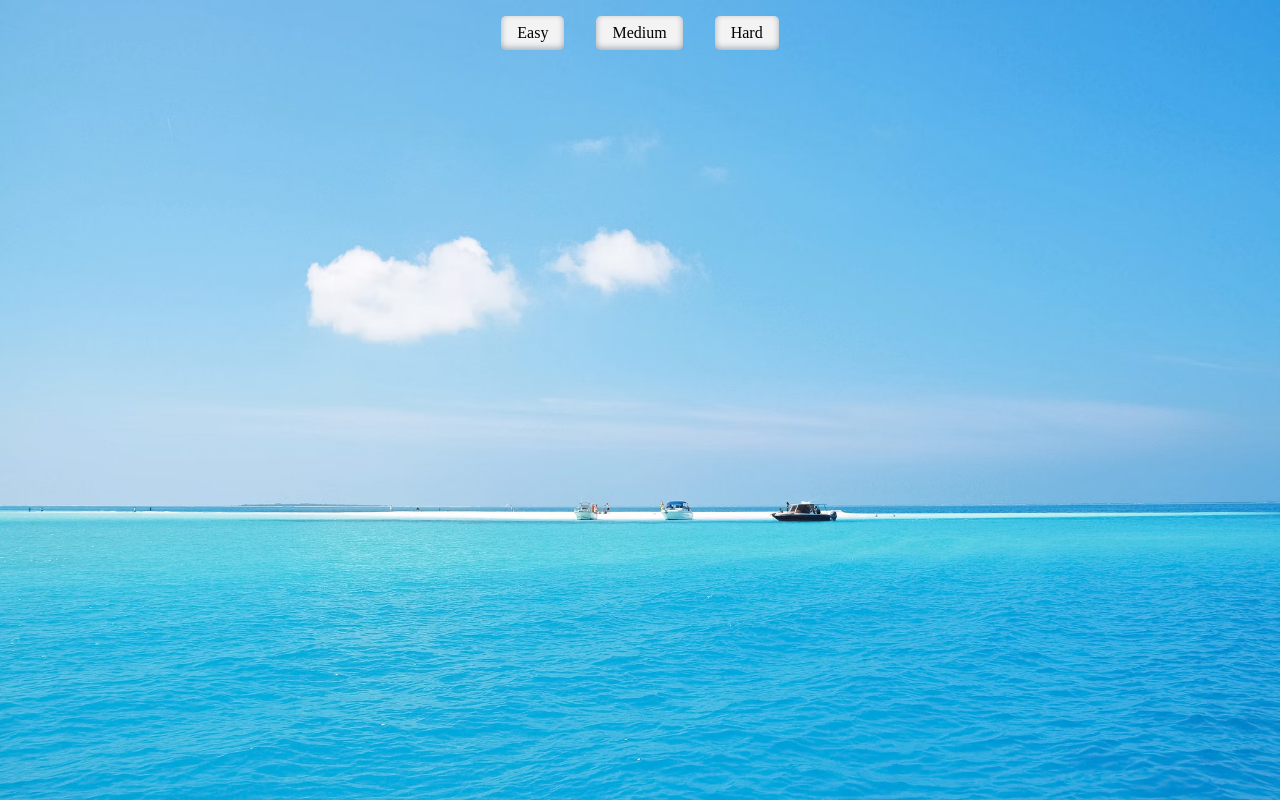
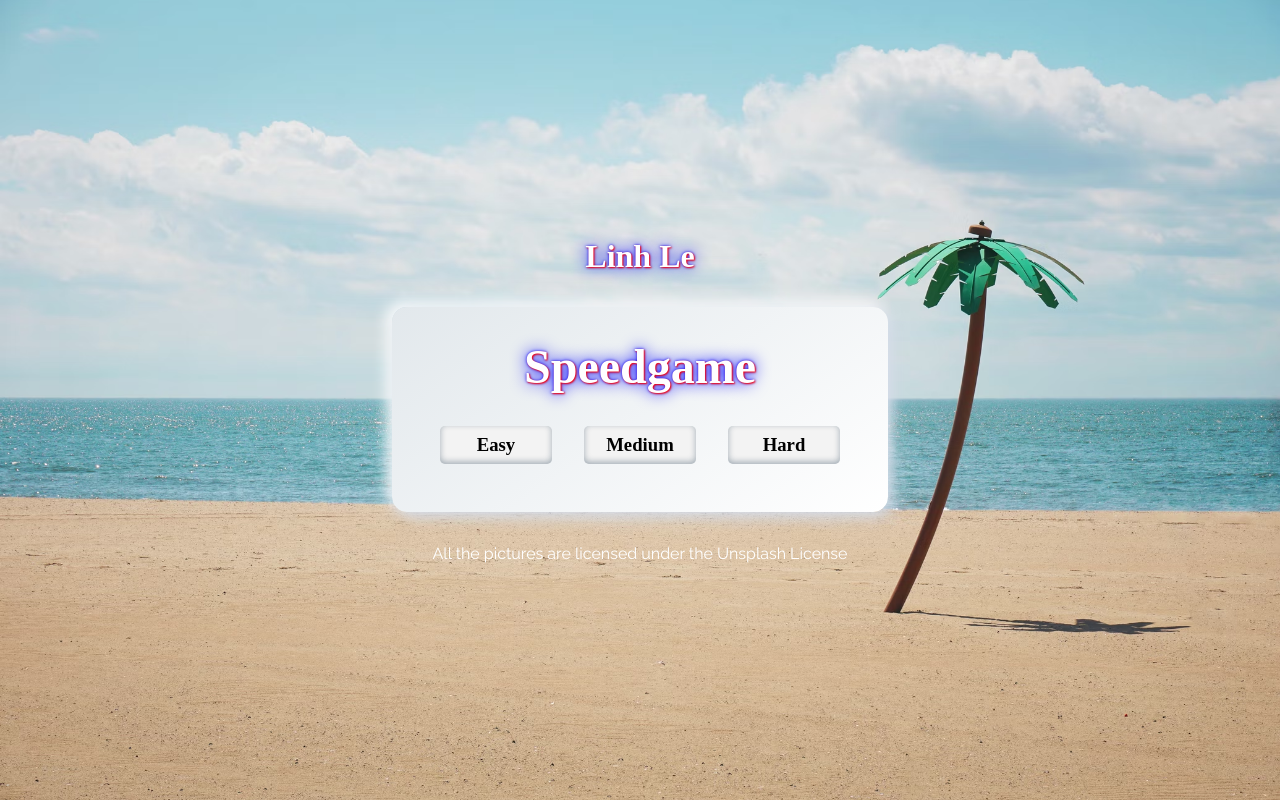
Before and after one commit to LinhLe2307/react_speedGame_REACT22K, a React (Create React App) app: page / in a window 1280 px wide. Built offline with nearby package versions, Linux system fonts and the light colour scheme; a web font is replaced by a local one.

Commit message:
Add cover photo

```diff
--- a/src/App.js
+++ b/src/App.js
@@ -9,7 +9,7 @@ import startMusic from "./assets/sounds/summer-night-piano-solo.mp3";
 import stopMusic from "./assets/sounds/level-win.mp3";
 import click from "./assets/sounds/interface-click.wav";
 
-import coverPhoto from "./assets/images/cover-photo.png";
+import coverPhoto from "./assets/images/cover-photo-4.png";
 import essyPhoto from "./assets/images/easy-level-photo.png";
 import mediumPhoto from "./assets/images/medium-level-photo.png";
 import hardPhoto from "./assets/images/hard-level-photo.png";
@@ -27,6 +27,7 @@ const getRndInteger = (min, max) => {
 class App extends Component {
   state = {
     // circles = [0,0,0,0] Could be here but when we have a lot of codes => not good
+    playingGame: {
       score: 0,
       current: -1,
       showGameOver: false,
@@ -34,10 +35,13 @@ class App extends Component {
       rounds: 0, //How many mistakes a player can make before ending the game
       gameOn: false,
       showButton: true,
+    },
+    gameDifficulty: {
       gameLevel: 0,
       circlesArray: [],
       buttonsLevel: true,
       backgroundImage: "",
+    },
   };
 
   timer = undefined; // before we don't have it, it will be undefined. We use variable because we define it in 2 different places, start and end functions.
@@ -58,14 +62,22 @@ class App extends Component {
   };
 
   gameSetHandler = (level) => {
-    this.setState({
+    console.log(level);
+    this.setState(
+      (prevState) => ({
+        gameDifficulty: {
+          ...prevState.gameDifficulty,
           buttonsLevel: false,
-      gameLevel: this.circlesDifficulty[level].length,
-      backgroundImage: this.circlesDifficulty[level].backgroundImage,
+          gameLevel: this.circlesDifficulty[level].length, // take the length of chosen level in circlesDifficulty
+          backgroundImage: this.circlesDifficulty[level].backgroundImage, // take the length of chosen backgroundImage in circlesDifficulty
           circlesArray: circles.filter(
             (circle) => circle.id <= this.circlesDifficulty[level].length
           ),
-    });
+        },
+        // ...prevState,
+      }),
+      () => console.log(this.state.gameLevel)
+    );
   };
 
   //create a new handler for sound, since this is a totally separate function
@@ -80,25 +92,31 @@ class App extends Component {
 
   clickHandler = (i) => {
     this.clickPlay();
-    if (this.state.current !== i) {
+    if (this.state.playingGame.current !== i) {
       this.stopHandler();
       return; // because if we don't return anything, it will continue infinitely
     }
 
-    this.setState({
-      score: this.state.score + 10,
-      rounds: this.state.rounds - 1,
-    });
+    this.setState((prevState) => ({
+      playingGame: {
+        ...prevState.playingGame,
+        score: prevState.playingGame.score + 10,
+        rounds: prevState.playingGame.rounds - 1,
+      },
+    }));
   };
 
   toggleButtonHandler = () => {
     this.setState((prevState) => ({
+      playingGame: {
+        ...prevState.playingGame,
         showButton: !prevState.showButton,
+      },
     }));
   };
 
   nextCircle = () => {
-    if (this.state.rounds >= 3) {
+    if (this.state.playingGame.rounds >= 3) {
       this.stopHandler();
       return;
     }
@@ -106,33 +124,45 @@ class App extends Component {
     let nextActive;
 
     do {
-      nextActive = getRndInteger(1, this.state.gameLevel);
-    } while (nextActive === this.state.current); // use simple loop to check and compare what number we have current and next ones
+      nextActive = getRndInteger(1, this.state.gameDifficulty.gameLevel);
+    } while (nextActive === this.state.playingGame.current); // use simple loop to check and compare what number we have current and next ones
+
     // do ... while can be efficient while for ... loop can be increasing everytime.
     console.log(nextActive);
-    this.setState({
+    this.setState((prevState) => ({
+      playingGame: {
+        ...prevState.playingGame,
         current: nextActive,
-      pace: this.state.pace * 0.95, // faster everytime
-      rounds: this.state.rounds + 1,
-    });
+        pace: prevState.playingGame.pace * 0.95, // faster everytime
+        rounds: prevState.playingGame.rounds + 1,
+      },
+    }));
 
-    this.timer = setTimeout(this.nextCircle, this.state.pace);
+    this.timer = setTimeout(this.nextCircle, this.state.playingGame.pace);
   };
 
   startHandler = () => {
     startSound.play();
     startSound.loop = true;
     this.nextCircle(); // this is for highlight, so it has its own function
-    this.setState({ gameOn: true });
+    this.setState((prevState) => ({
+      playingGame: {
+        ...prevState.playingGame,
+        gameOn: true,
+      },
+    }));
   };
 
   stopHandler = () => {
     stopSound.play();
     startSound.pause(); // it is pause(), not stop()
     clearTimeout(this.timer);
-    this.setState({
+    this.setState((prevState) => ({
+      playingGame: {
+        ...prevState.playingGame,
         showGameOver: true,
-    });
+      },
+    }));
   };
 
   closeHandler = () => {
@@ -149,12 +179,15 @@ class App extends Component {
   render() {
     //The result could be here but it's up to the developer
     let resultText = "";
-    if (this.state.score <= 50) {
-      resultText = `Your score is ${this.state.score}. Oh come on, you can do better than this!`;
-    } else if (this.state.score >= 51 && this.state.score <= 100) {
-      resultText = `Your score is ${this.state.score}, not bad, not bad at all`;
-    } else if (this.state.score >= 110) {
-      resultText = `Your score is ${this.state.score}, now we are talking!`;
+    if (this.state.playingGame.score <= 50) {
+      resultText = `Your score is ${this.state.playingGame.score}. Oh come on, you can do better than this!`;
+    } else if (
+      this.state.playingGame.score >= 51 &&
+      this.state.playingGame.score <= 100
+    ) {
+      resultText = `Your score is ${this.state.playingGame.score}, not bad, not bad at all`;
+    } else if (this.state.playingGame.score >= 110) {
+      resultText = `Your score is ${this.state.playingGame.score}, now we are talking!`;
     }
 
     return (
@@ -162,47 +195,59 @@ class App extends Component {
         className="container"
         style={{
           backgroundImage: `url(${
-            !this.state.buttonsLevel ? this.state.backgroundImage : coverPhoto
+            !this.state.gameDifficulty.buttonsLevel
+              ? this.state.gameDifficulty.backgroundImage
+              : coverPhoto
           })`,
         }}
       >
-        {this.state.buttonsLevel && (
+        {this.state.gameDifficulty.buttonsLevel && (
+          <>
+            <h2 id="author">Linh Le</h2>
+            <div className="buttons-container">
+              <h1 id="speed-game">Speedgame</h1>
+
               <ButtonsDifficulty click={this.gameSetHandler} />
+            </div>
+          </>
         )}
-        {!this.state.buttonsLevel && (
+        {!this.state.gameDifficulty.buttonsLevel && (
           <div>
-            <h1>Speedgame</h1>
-            <h2>Your score: {this.state.score} </h2>
+            <h1 id="speed-game">Speedgame</h1>
+            <h2>Your score: {this.state.playingGame.score} </h2>
             <div className="circles">
               {/* If we want to do with list, it is recommended to use map */}
-              {this.state.circlesArray.map((circle) => (
+              {this.state.gameDifficulty.circlesArray.map((circle) => (
                 <Circle
                   key={circle.id}
                   id={circle.id}
                   click={() => this.clickHandler(circle.id)}
-                  active={this.state.current === circle.id} // return boolean
+                  active={this.state.playingGame.current === circle.id} // return boolean
                   color={circle.color}
-                  disabled={this.state.gameOn}
+                  disabled={this.state.playingGame.gameOn}
                 />
               ))}
             </div>
             <div>
-              {!this.state.gameOn && (
+              {!this.state.playingGame.gameOn && (
                 <Button click={this.startHandler}>START</Button>
               )}
-              {this.state.gameOn && (
+              {this.state.playingGame.gameOn && (
                 <Button click={this.stopHandler}>STOP</Button>
               )}
             </div>
-            {this.state.showGameOver && (
+            {this.state.playingGame.showGameOver && (
               <GameOver
-                score={this.state.score}
+                score={this.state.playingGame.score}
                 click={this.closeHandler}
                 resultText={resultText}
               />
             )}
           </div>
         )}
+        <footer>
+          <p>All the pictures are licensed under the Unsplash License</p>
+        </footer>
       </div>
     );
   }
--- a/src/components/Button.js
+++ b/src/components/Button.js
@@ -1,7 +1,11 @@
 import React from "react";
 
 const Button = (props) => {
-  return <button type={props.type || "button"} onClick={props.click}>{props.children}</button>;
+  return (
+    <button type={props.type || "button"} onClick={props.click}>
+      <h3>{props.children}</h3>
+    </button>
+  );
 };
 
 export default Button;
--- a/src/components/ButtonsDifficulty.js
+++ b/src/components/ButtonsDifficulty.js
@@ -1,12 +1,12 @@
 import React from "react";
-// import Button from "./Button";
+import Button from "./Button";
 
 const OpeningPage = (props) => {
   return (
     <div>
-      <button onClick={() => props.click("easy")}>Easy</button>
-      <button onClick={() => props.click("medium")}>Medium</button>
-      <button onClick={() => props.click("hard")}>Hard</button>
+      <Button click={() => props.click("easy")}>Easy</Button>
+      <Button click={() => props.click("medium")}>Medium</Button>
+      <Button click={() => props.click("hard")}>Hard</Button>
     </div>
   );
 };
--- a/src/index.css
+++ b/src/index.css
@@ -10,29 +10,54 @@
     rgba(10, 37, 64, 0.35) 0px -2px 6px 0px inset;
 
   --text-shadow: 1px 1px 2px red, 0 0 1em blue, 0 0 0.2em blue;
+  --background-shadow: 5px 5px 15px #d1d9e6, -5px -5px 15px #ffffff;
 }
 body {
   font-family: "Rubik Moonrocks", cursive;
   color: rgb(255, 255, 255);
   /* background-attachment: fixed; */
   text-align: center;
-
-  /* background-image: url("https://images.unsplash.com/photo-1484821582734-6c6c9f99a672?ixlib=rb-1.2.1&ixid=MnwxMjA3fDB8MHxwaG90by1wYWdlfHx8fGVufDB8fHx8&auto=format&fit=crop&w=2833&q=80"); */
-  /* background-image: url("https://images.unsplash.com/photo-1624053009043-c8b9447eadc7?ixlib=rb-1.2.1&ixid=MnwxMjA3fDB8MHxwaG90by1wYWdlfHx8fGVufDB8fHx8&auto=format&fit=crop&w=2070&q=80"); */
-
   text-shadow: var(--text-shadow);
 }
 
 .container {
-  background-image: url("./assets/images/cover-photo.png");
   background: white;
   background-size: cover;
+  background-position: 0 10%;
   width: 100vw;
   height: 100vh;
+  display: flex;
+  justify-content: center;
+  align-items: center;
+  flex-direction: column;
+  gap: 2rem;
+}
+
+footer {
+  color: rgb(255, 255, 255);
+  font-family: "Raleway";
+  text-shadow: none;
+  text-align: end;
 }
 
 h1 {
   font-size: 3rem;
+}
+
+.buttons-container {
+  background: linear-gradient(145deg, #e2e8ec, #ffffff);
+  box-shadow: var(--background-shadow);
+  border-radius: 15px;
+  padding: 2rem;
+}
+
+#author {
+  font-size: 2rem;
+  align-items: flex-start;
+}
+
+#speed-game {
+  padding: 0rem 0rem 1rem;
 }
 
 #title {
@@ -42,6 +67,7 @@ h1 {
 .gamearea > h2 {
   color: #ffffff;
 }
+
 #score {
   font-size: 2rem;
 }
@@ -58,7 +84,6 @@ h1 {
 .circle {
   height: 150px;
   width: 150px;
-  /* background-color: #f5cdff; */
   border-radius: 50%;
   cursor: pointer;
   display: flex;
@@ -71,7 +96,6 @@ h1 {
 .circle.active {
   background-color: #fff225;
   background: url("./assets/images/Shiba.png");
-  /* background: url("https://as2.ftcdn.net/v2/jpg/04/34/74/41/1000_F_434744139_yqDjTwer52TYI2xDTzPeGV2PxTOWPfiD.jpg"); */
   background-position: center;
   background-size: 230px;
 }
@@ -86,6 +110,7 @@ button {
   margin: 1rem;
   cursor: pointer;
   box-shadow: var(--box-shadow);
+  width: 7rem;
 }
 
 button:hover {
```
Also changed, not shown: src/assets/images/cover-photo-4.png (added), src/assets/images/cover-photo.png (deleted). Lines whose indentation alone changed are shown as unchanged.
